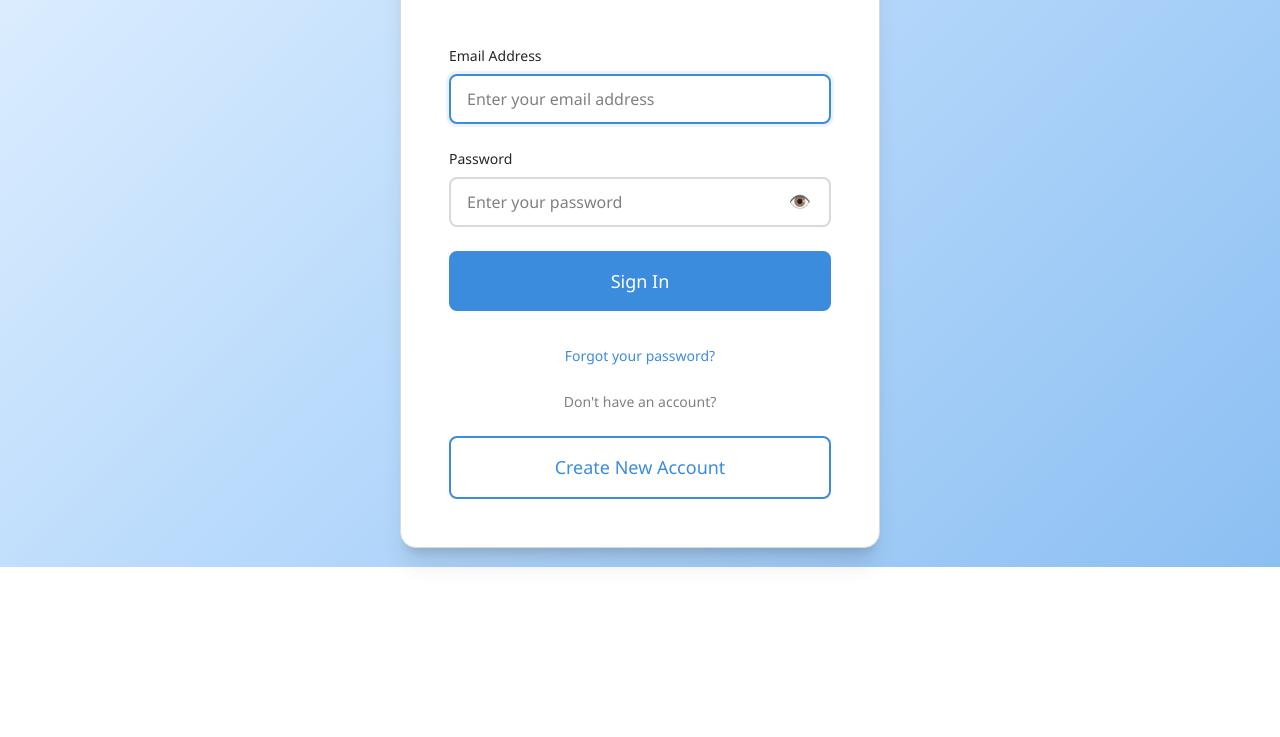
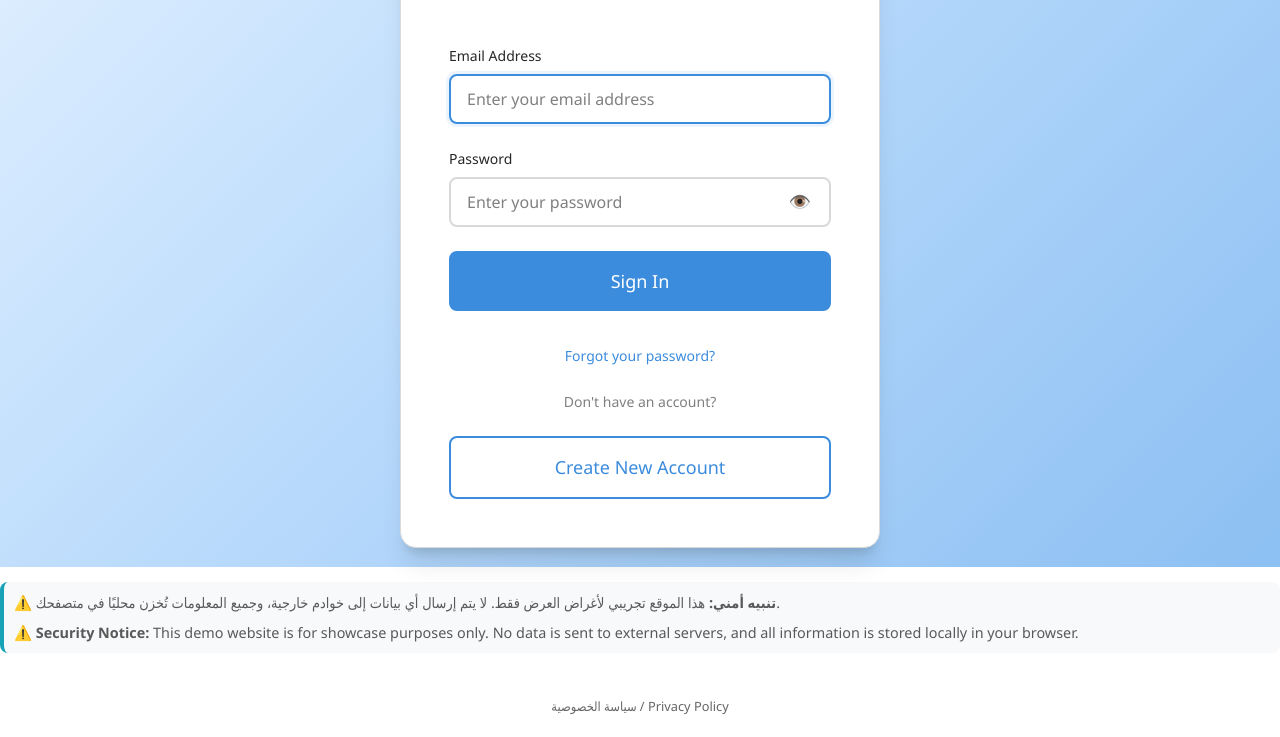
Before and after one commit to nero7007/Professional-To-Do-List, a plain HTML site: page login.html in a window 1280 px wide. Shown: the part 233-970 px from the top of the page. Before the commit the page ends 800 px from the top, so only its background shows below. Drawn offline with Linux system fonts and the light colour scheme.

Commit message:
Update login.html

```diff
--- a/login.html
+++ b/login.html
@@ -99,6 +99,23 @@
         </div>
     </div>
 
+    <!-- ✨ التنبيه الأمني الجديد -->
+            <div style="font-size: 0.9em; color: #666; margin-top: 15px; padding: 10px; background-color: #f8f9fa; border-radius: 8px; border-left: 4px solid #17a2b8;">
+                <p style="margin: 0 0 8px 0;">
+                    ⚠️ <strong>تنبيه أمني:</strong> هذا الموقع تجريبي لأغراض العرض فقط. لا يتم إرسال أي بيانات إلى خوادم خارجية، وجميع المعلومات تُخزن محليًا في متصفحك.
+                </p>
+                <p style="margin: 0;">
+                    ⚠️ <strong>Security Notice:</strong> This demo website is for showcase purposes only. No data is sent to external servers, and all information is stored locally in your browser.
+                </p>
+            </div>
+
+    <!-- رابط سياسة الخصوصية -->
+    <footer style="text-align: center; padding: 20px; margin-top: 20px;">
+        <a href="privacy.html" style="font-size: 0.8em; color: #666; text-decoration: none;">
+            سياسة الخصوصية / Privacy Policy
+        </a>
+    </footer>
+
     <script src="js/translations.js"></script>
     <script src="js/theme.js"></script>
     <script src="js/auth.js"></script>
```
